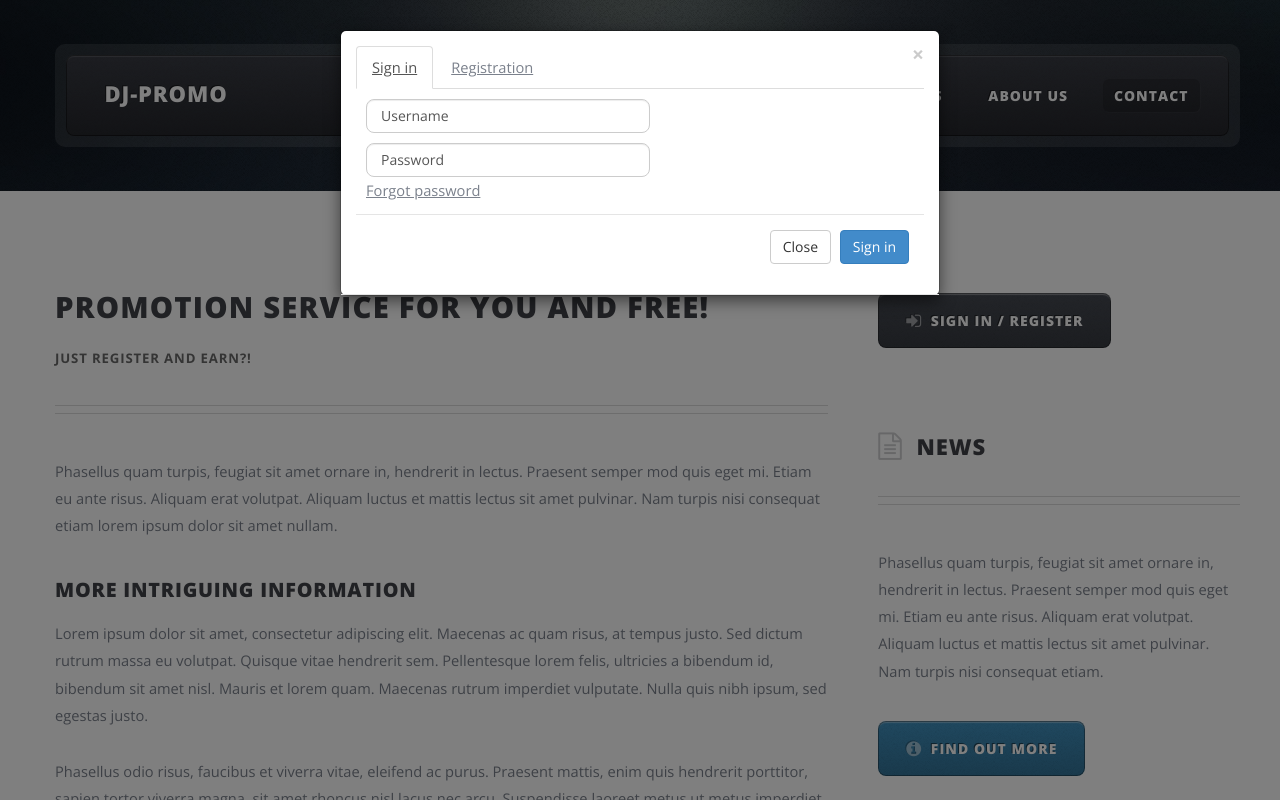
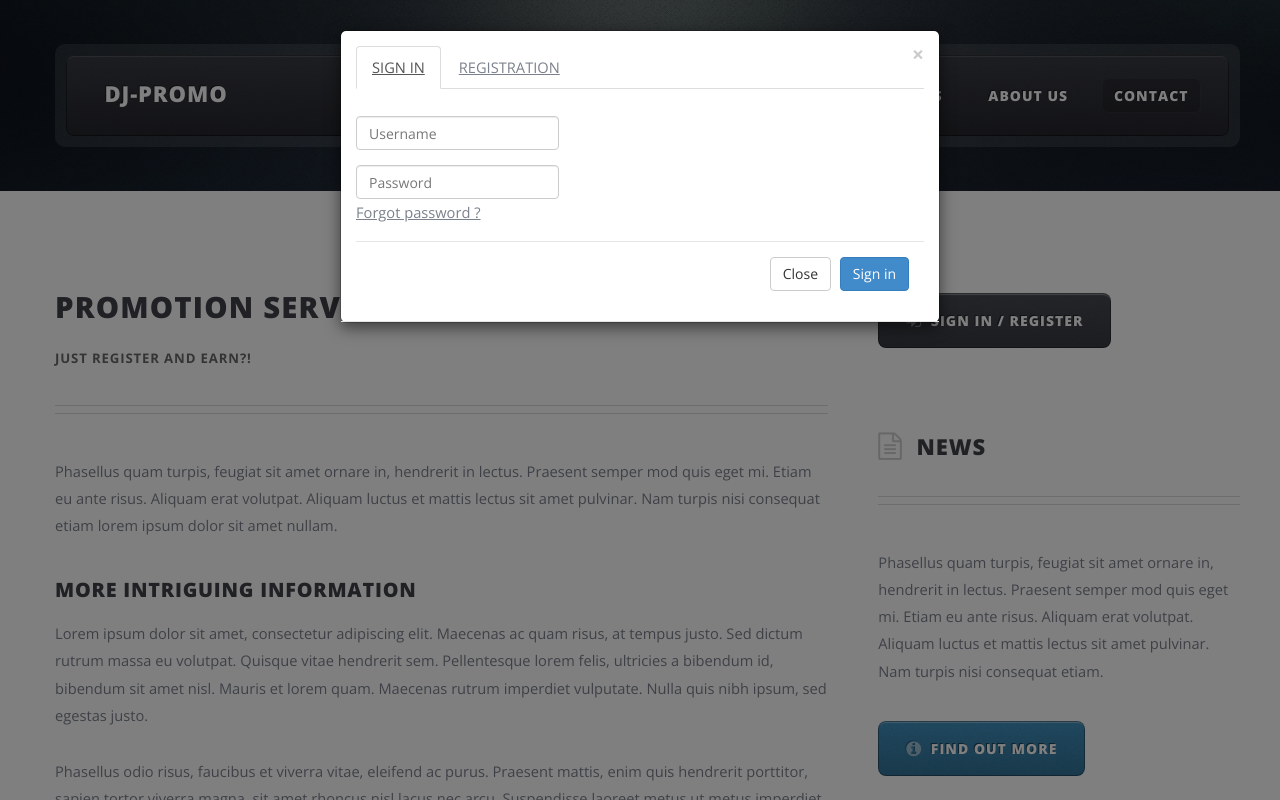
Before and after one commit to N-Porsh/DJ-PROMO, a PHP site: page /right-sidebar.html in a window 1280 px wide, after a click on "SIGN IN / REGISTER". Run offline with PHP 8.4, Linux system fonts and the light colour scheme; some libraries are stand-ins or nearby versions.

Commit message:
css fixes

```diff
--- a/css/style.css
+++ b/css/style.css
@@ -237,82 +237,20 @@
 
 			form label
 			{
+
 				display: block;
-				/* text-transform: uppercase; */
+				text-transform: uppercase;
 				font-weight: 800;
 				letter-spacing: 0.04em;
-				color: red;
-				/* margin: 0 0 1em 0; */
+				color: #404248;
+				/*margin: 0 0 1em 0;*/
+
+				padding:0;
+				margin-bottom: 0;
 				font-size: 0.8em;
-				margin-left: 10px;
 			}
 
-			form input[type="text"],
-			form input[type="email"],
-			form input[type="password"],
-			form select,
-			form textarea
-			{
-				-webkit-appearance: none;
-				display: block;
-				width: 100%;
-				border-radius: 8px;
-				border: solid 1px #CCC;
-			}
 
-				form input[type="text"]:focus,
-				form input[type="email"]:focus,
-				form input[type="password"]:focus,
-				form select:focus,
-				form textarea:focus
-				{
-					box-shadow: 0 0 2px 1px #4091bf;
-				}
-
-			form input[type="text"],
-			form input[type="email"],
-			form input[type="password"],
-			form select
-			{
-				line-height: 3em;
-				padding: 0 1em;
-			}
-
-			form textarea
-			{
-				min-height: 9em;
-				padding: 1em;
-			}
-
-			form .formerize-placeholder
-			{
-				color: #555 !important;
-			}
-
-			form ::-webkit-input-placeholder
-			{
-				color: #555 !important;
-			}
-
-			form :-moz-placeholder
-			{
-				color: #555 !important;
-			}
-
-			form ::-moz-placeholder
-			{
-				color: #555 !important;
-			}
-
-			form :-ms-input-placeholder
-			{
-				color: #555 !important;
-			}
-
-			form ::-moz-focus-inner
-			{
-				border: 0;
-			}
 
 	/* Tables */
 
@@ -970,23 +908,3 @@
 		{
 			color: inherit;
 		}
-
-
-
-/* ======= Artur Edit ======= */
-.form-control {
-	margin: 10px;
-	border-radius: 5px;
-	width: 50%;
-}
-
-.input-group {
-	width: 50%;
-}
-.modal-footer {
-	margin-top: 10px;
-}
-
-.input-group-forgotpw {
-	margin-left: 10px;
-}
--- a/right-sidebar.html
+++ b/right-sidebar.html
@@ -32,6 +32,112 @@
 
 	</head>
 	<body class="right-sidebar">
+
+
+			<!-- Modal -->
+			<div id="SignInOrReg" class="modal" tabindex="-1" role="dialog" aria-labelledby="myModalLabel" aria-hidden="true">
+				<div class="modal-dialog">
+					<div class="modal-content">
+						<div class="modal-header">
+
+								<button type="button" class="close" data-dismiss="modal"><span aria-hidden="true">&times;</span><span class="sr-only">Close</span></button>
+
+								<ul class="nav nav-tabs" role="tablist">
+									<li class="active"><a href="#signin" data-toggle="tab">SIGN IN</a></li>
+									<li><a href="#registration" data-toggle="tab">REGISTRATION</a></li>
+								</ul>
+
+								<div class="tab-content">
+									<div class="tab-pane active" id="signin">
+										<form role="form">
+											<br>
+											<div class="form-group">
+												<div class="input-group">
+													<label class="sr-only" for="name">Name</label>
+													<input type="text" class="form-control" placeholder="Username" id="name" maxlength="45" required>
+												</div>
+											</div>
+											<div class="form-group">
+												<div class="input-group">
+													<label class="sr-only" for="password">Password</label>
+													<input type="password" class="form-control" placeholder="Password" maxlength="254" required>
+												</div>
+												<a href="#forgotpassword" data-toggle="tab" class="input-group-forgotpw">Forgot password ?</a>
+											</div>
+											<div class="modal-footer">
+												<button type="button" class="btn btn-default" data-dismiss="modal">Close</button>
+												<button type="submit" name="submit_signin" class="btn btn-primary">Sign in</button>
+											</div>
+										</form>
+									</div>
+
+									<div class="tab-pane" id="registration">
+										<form role="form" id="reg_form">
+											<br>
+											<div class="form-group">
+												<div class="input-group">
+													<label class="sr-only" for="username">username</label>
+													<input type="text" class="form-control" placeholder="Username" name="username" maxlength="45" >
+												</div>
+											</div>
+											<div class="form-group">
+												<div class="input-group">
+													<label class="sr-only" for="email">Email</label>
+													<input type="email" class="form-control" placeholder="E-mail" maxlength="65" name="emailadress">
+												</div>
+											</div>
+											<div class="form-group">
+												<div class="input-group">
+													<label class="sr-only" for="password">Password</label>
+													<input type="password" class="form-control" placeholder="Password" id="password" name="password" maxlength="254">
+												</div>
+											</div>
+											<div class="form-group">
+												<div class="input-group">
+													<label class="sr-only" for="password2">Password again</label>
+													<input type="password" class="form-control" placeholder="Re-Password" id="password_again" name="password_again" maxlength="254">
+												</div>
+											</div>
+
+											<div class="modal-footer">
+												<button type="button" class="btn btn-default" data-dismiss="modal">Close</button>
+												<button type="submit" class="btn btn-primary">Register</button>
+											</div>
+										</form>
+									</div>
+
+									<div class="tab-pane" id="forgotpassword">
+										<form role="form">
+											<br>
+											<div class="form-group">
+												<div class="input-group">
+													<label  for="email_restore">Forgot password ?</label>
+													<input type="email" class="form-control" placeholder="Your e-mail address" maxlength="65" required>
+												</div>
+												<a href="#signin" data-toggle="tab" class="input-group-forgotpw">Back</a>
+											</div>
+
+											<div class="modal-footer">
+												<button type="button" class="btn btn-default" data-dismiss="modal">Close</button>
+												<button type="button" class="btn btn-primary">Restore password</button>
+											</div>
+										</form>
+
+									</div>
+								</div>
+						</div>
+					</div>
+				</div>
+			</div>
+
+
+
+
+
+
+
+
+
 
 		<!-- Header Wrapper -->
 			<div id="header-wrapper">
@@ -255,63 +361,5 @@
 			</div>
 
 
-					<!-- Modal -->
-			<div id="SignInOrReg" class="modal" tabindex="-1" role="dialog" aria-labelledby="myModalLabel" aria-hidden="true">
-				<div class="modal-dialog">
-					<div class="modal-content">
-						<div class="modal-header">
-
-								<button type="button" class="close" data-dismiss="modal"><span aria-hidden="true">&times;</span><span class="sr-only">Close</span></button>
-
-								<ul class="nav nav-tabs" role="tablist">
-									<li class="active"><a href="#signin" data-toggle="tab">Sign in</a></li>
-									<li><a href="#registration" data-toggle="tab">Registration</a></li>
-								</ul>
-
-								<div class="tab-content">
-									<div class="tab-pane active" id="signin">
-										<form action="#" method="get">
-											<div class="input-group">
-												<input type="text" class="form-control" placeholder="Username" maxlength="45" required>
-												<input type="password" class="form-control" placeholder="Password" maxlength="254" required>
-												<a href="#forgotpassword" data-toggle="tab" class="input-group-forgotpw">Forgot password</a>
-											</div>
-											<div class="modal-footer">
-												<button type="button" class="btn btn-default" data-dismiss="modal">Close</button>
-												<button type="submit" name="submit_signin" class="btn btn-primary">Sign in</button>
-											</div>
-										</form>
-									</div>
-
-									<div class="tab-pane" id="registration">
-										<form id="reg_form">
-											<div class="input-group">
-											  <input type="text" class="form-control" placeholder="Username" name="username" maxlength="45" >
-											  <input type="email" class="form-control" placeholder="E-mail" maxlength="65" name="emailadress">
-											  <input type="password" class="form-control" placeholder="Password" id="password" name="password" maxlength="254">
-											  <input type="password" class="form-control" placeholder="Re-Password" id="password_again" name="password_again" maxlength="254">
-											</div>
-											<div class="modal-footer">
-												<button type="button" class="btn btn-default" data-dismiss="modal">Close</button>
-												<button type="submit" class="btn btn-primary">Create</button>
-											</div>
-										</form>
-									</div>
-
-									<div class="tab-pane" id="forgotpassword">
-										<div class="input-group">
-											<input type="email" class="form-control" placeholder="Please write your e-mail..." maxlength="65" required>
-											<a href="#signin" data-toggle="tab" class="input-group-forgotpw">Return...</a>
-										</div>
-										<div class="modal-footer">
-											<button type="button" class="btn btn-default" data-dismiss="modal">Close</button>
-											<button type="button" class="btn btn-primary">Send</button>
-										</div>
-									</div>
-								</div>
-						</div>
-					</div>
-				</div>
-			</div>
 	</body>
 </html>
```
Also changed, not shown: css/custom_styles.css (added).
